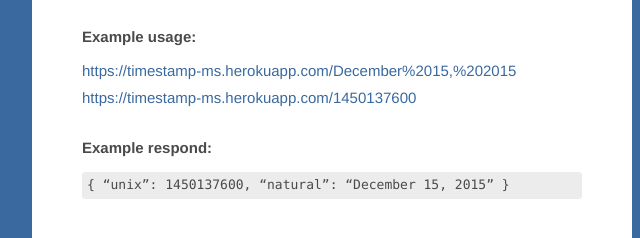
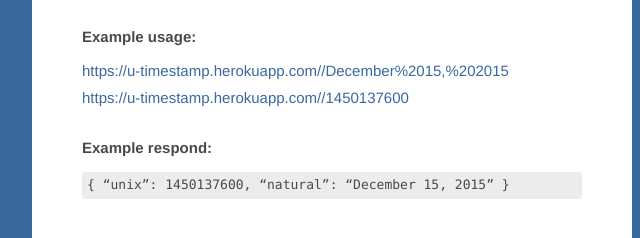
Before and after one commit to Thieurom/fcc-timestamp, a website: page index.html in a window 1280 px wide. Shown: the part 451-689 px from the top of the page, 308-948 px from the left. Drawn offline with Linux system fonts and the light colour scheme.

Commit message:
Update links

```diff
--- a/index.html
+++ b/index.html
@@ -12,7 +12,7 @@
     <body>
         <div class="app">
             <header class="header">
-                <a href="#">
+                <a href="https://u-timestamp.herokuapp.com/">
                     <span class="brand-logo">timestamp</span>
                 </a>
             </header>
@@ -33,10 +33,10 @@
                     <h2 class="h2">Example usage:</h2>
                     <ul class="list">
                         <li class="list__item">
-                            <a href="#" class="link" rel="noopener noreferrer" target="_blank">https://timestamp-ms.herokuapp.com/December%2015,%202015</a>
+                            <a href="https://u-timestamp.herokuapp.com//December%2015,%202015" class="link" rel="noopener noreferrer" target="_blank">https://u-timestamp.herokuapp.com//December%2015,%202015</a>
                         </li>
                         <li class="list__item">
-                            <a href="#" class="link" rel="noopener noreferrer" target="_blank">https://timestamp-ms.herokuapp.com/1450137600</a>
+                            <a href="https://u-timestamp.herokuapp.com//1450137600" class="link" rel="noopener noreferrer" target="_blank">https://u-timestamp.herokuapp.com//1450137600</a>
                         </li>
                     </ul>
               </section>
```
